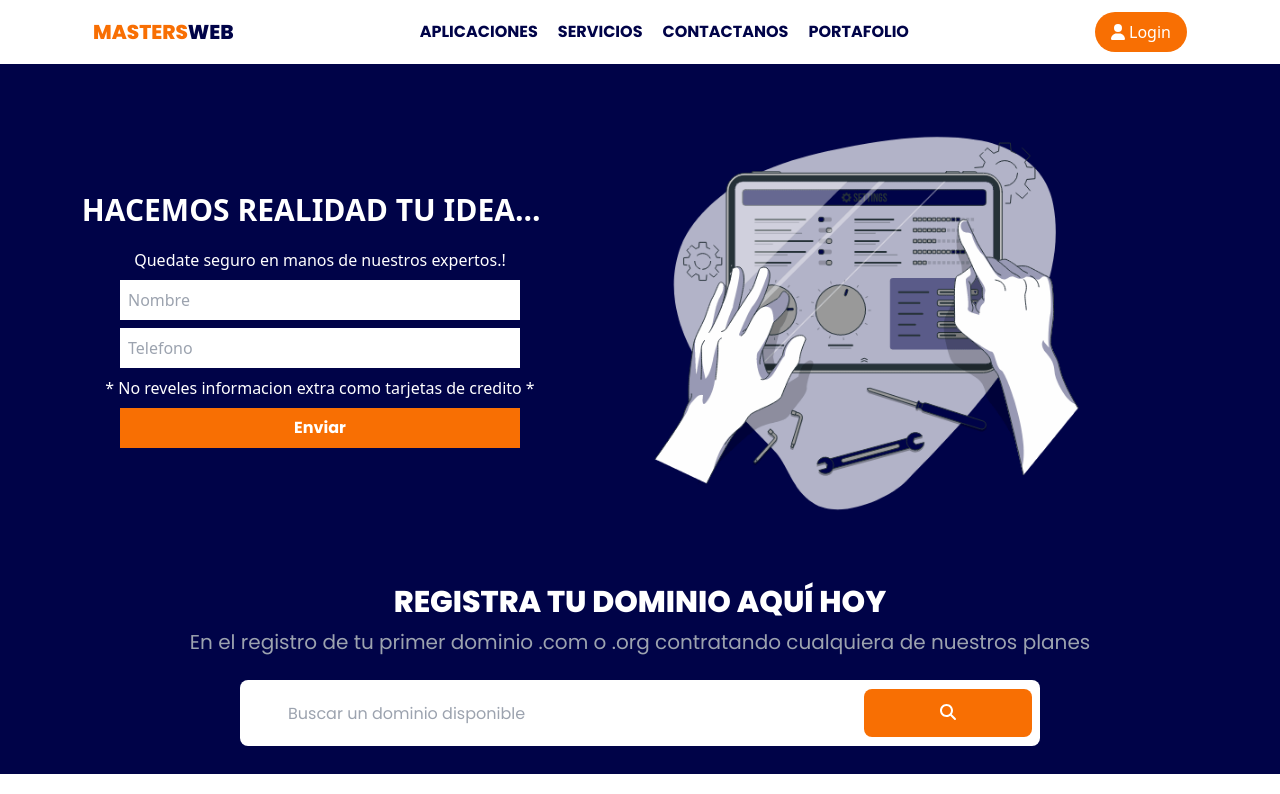
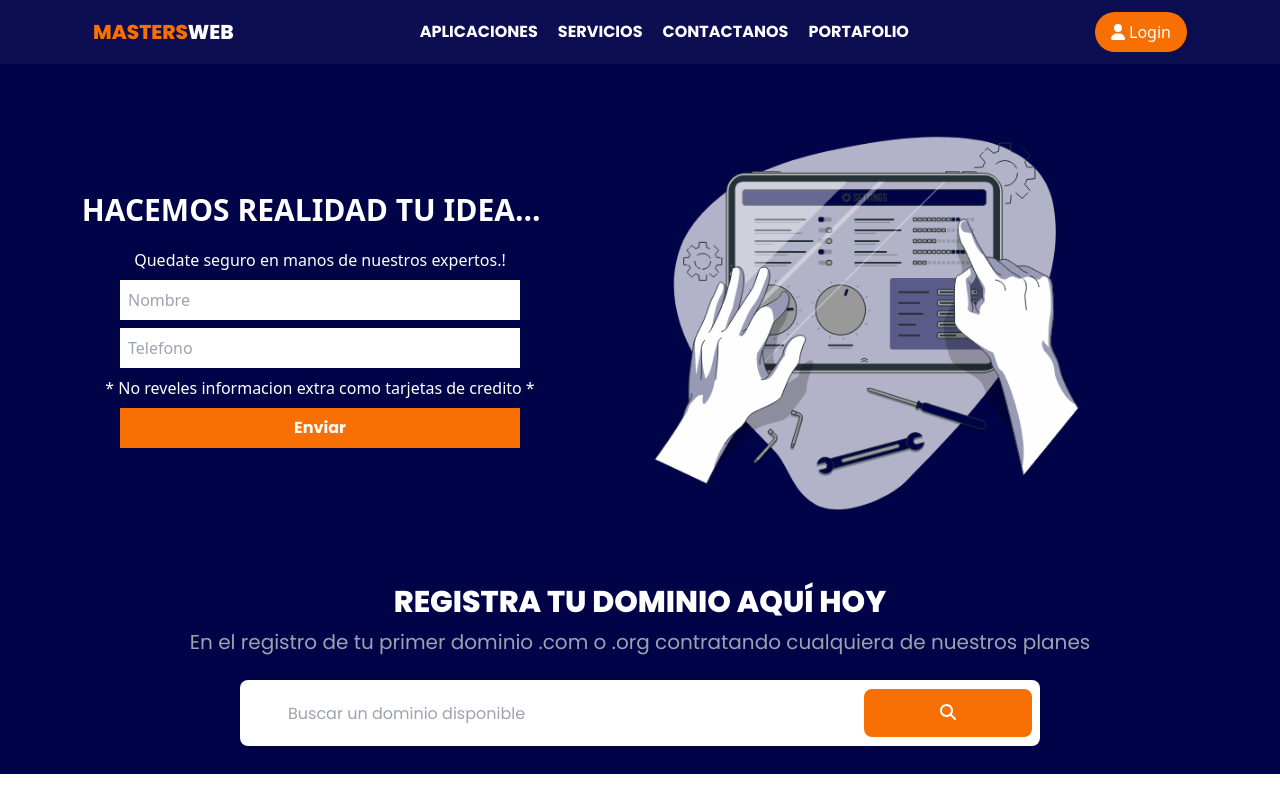
Before and after one commit to af01camacho/Website, a React (Vite) app: page / in a window 1280 px wide. Shown: the top 794 px of the page. Built offline with nearby package versions, Linux system fonts and the light colour scheme.

Commit message:
Update navbar.jsx

```diff
--- a/src/components/navbar/navbar.jsx
+++ b/src/components/navbar/navbar.jsx
@@ -6,14 +6,14 @@ import { Link } from "react-router-dom";
 export function NavbarDesktop() {
   return (
     <>
-      <nav className="md:hidden sm:hidden lg:flex hidden  items-center justify-around h-16">
+      <nav className="md:hidden sm:hidden bg-[#000248f2] lg:flex hidden  items-center justify-around h-16">
         {/* Logo */}
         <div className="flex text-xl uppercase font-extrabold font-primary-font">
           <h2 className="text-second-color">Masters</h2>
-          <h2 className="text-primary-color">Web</h2>
+          <h2 className="text-white">Web</h2>
         </div>
         {/* Menu */}
-        <ul className="text-primary-color font-primary-font uppercase font-bold  gap-5 flex">
+        <ul className="text-white font-primary-font uppercase font-bold  gap-5 flex">
           <Link>Aplicaciones</Link>
           <Link>Servicios</Link>
           <Link>Contactanos</Link>
```
